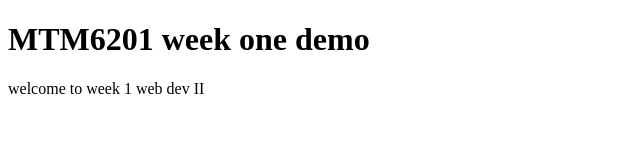
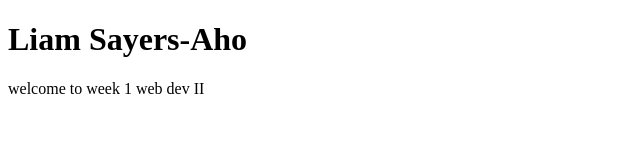
Before and after one commit to saye0058/mtm6201-week1, a plain HTML site: page index.html in a window 1280 px wide. Shown: the whole page, without its empty margins (0-640 px from the left). Drawn offline with Linux system fonts and the light colour scheme.

Commit message:
name added

```diff
--- a/index.html
+++ b/index.html
@@ -4,12 +4,12 @@
     <meta charset="UTF-8">
     <meta http-equiv="X-UA-Compatible" content="IE=edge">
     <meta name="viewport" content="width=device-width, initial-scale=1.0">
-    <title>mtm6201 week 1 demo</title>
+    <title>Liam Sayers-Aho</title>
 </head>
 <body>
     <div class="wrapper">
         <header>
-            <h1>MTM6201 week one demo</h1>
+            <h1>Liam Sayers-Aho</h1>
         </header>
 
     <main>
```
